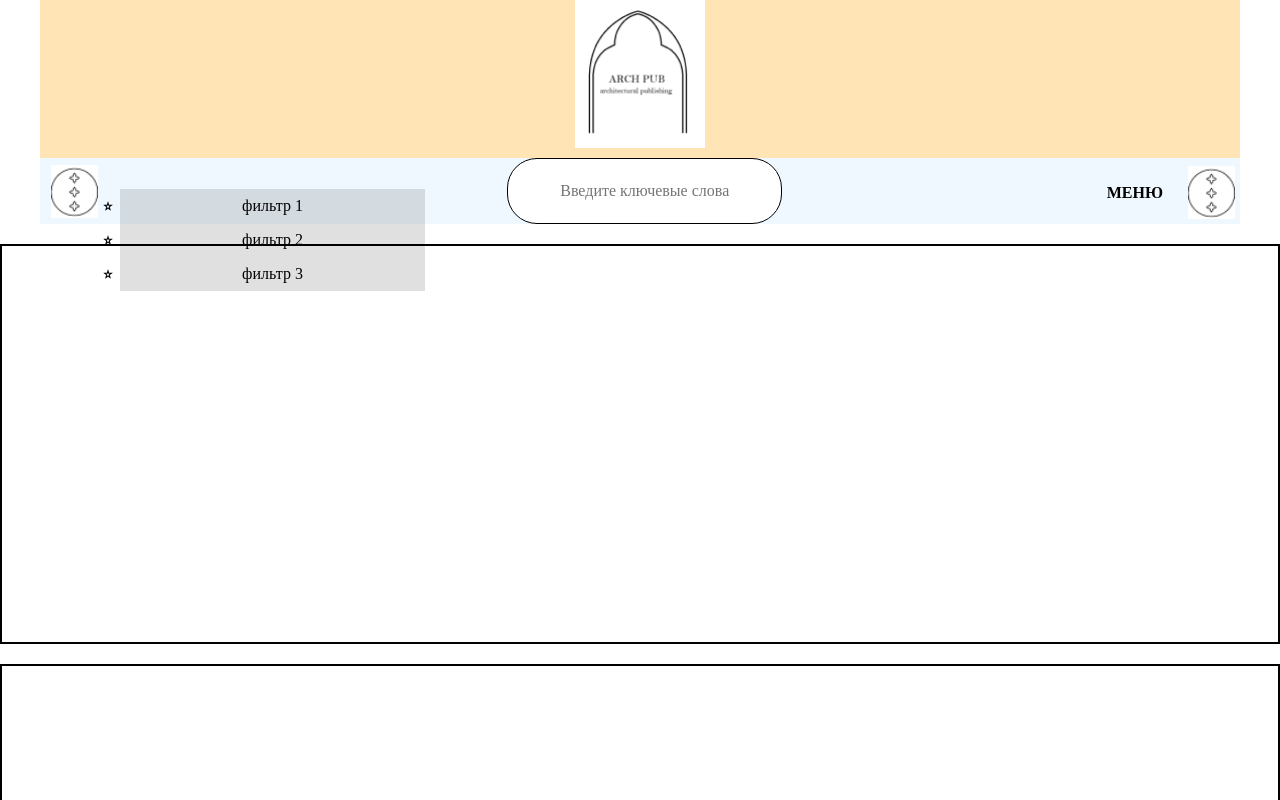
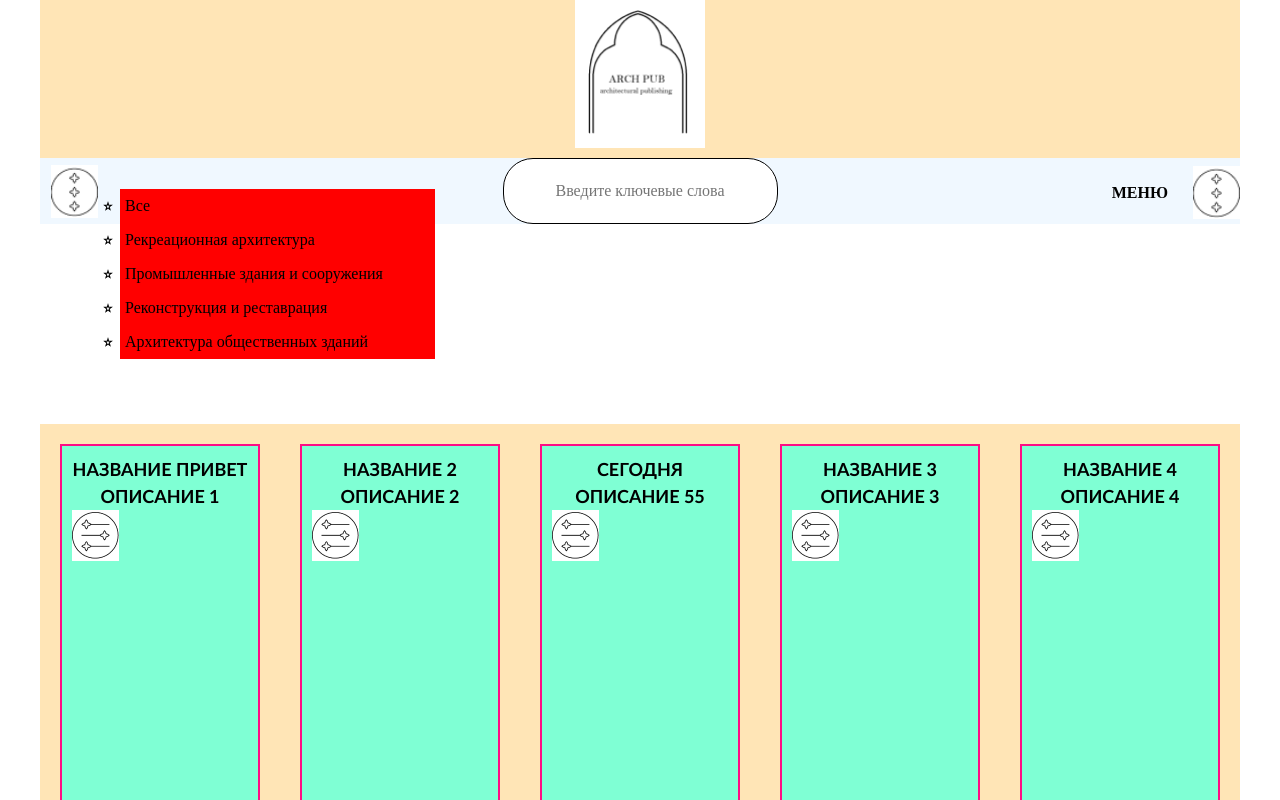
Before and after one commit to mrwhiteered/Architects-platform, a plain HTML site: page index.html in a window 1280 px wide. Both pictures are taken after a click on the button 82 px from the left and 192 px from the top of the page. Shown: the top 800 px of the page. Drawn offline with Linux system fonts and the light colour scheme.

Commit message:
edits_2
edits_2

```diff
--- /dev/null
+++ b/JS/Arhiv.js
@@ -0,0 +1,81 @@
+
+let arch = [
+    {
+     name: "Название Привет",
+     description: "Описание 1",
+     img: "/image/filter_logo.png",
+     category:"RA",
+    },
+
+    {
+        name: "Название 2",
+        description: "Описание 2",
+        img: "/image/filter_logo.png",
+        category:"RR" ,
+       },
+       {
+        name: " Сегодня",
+        description: "Описание 55",
+        img: "/image/filter_logo.png",
+        category:"AOZ" ,
+       },
+
+       {
+        name: "Название 3",
+        description: "Описание 3",
+        img: "/image/filter_logo.png",
+        category:"AOZ" ,
+       },
+
+       {
+        name: "Название 4",
+        description: "Описание 4",
+        img: "/image/filter_logo.png",
+        category:"RR" ,
+       },
+
+       {
+        name: "Название 5",
+        description: "Описание 5",
+        img: "/image/filter_logo.png",
+        category:"PZS" ,
+       },
+]
+
+let container = document.getElementsByClassName('containerFilter');
+
+var element = document.getElementById("containerForFilter");
+
+createadd();
+function createadd(){
+    for (let i=0; arch.length>i; i++ ) {
+        let newItem = document.createElement('div');
+        let newDescription = document.createElement('div');
+        let nameProject = arch[i]['name'];
+        let descriptionText = arch[i]['description'];
+        let category = arch[i]['category'];
+        let newImage = document.createElement('img');
+
+        let nodeTitle = document.createTextNode(nameProject);
+        let nodeDescription = document.createTextNode(descriptionText);
+
+
+        newImage.src = arch[i]['img'];
+
+
+        newItem.appendChild(nodeTitle);
+        newDescription.appendChild(nodeDescription);
+
+        newItem.classList.add('filterItem');
+        newItem.classList.add(category);
+        newItem.classList.add('show');
+
+        element.appendChild(newItem);
+        newItem.appendChild(newDescription);
+        newItem.appendChild(newImage);
+
+    }
+}
+
+
+console.log(arch);
--- a/JS/Filter.js
+++ b/JS/Filter.js
@@ -2,6 +2,19 @@ let filterLogo = document.querySelector('.filter__logo')
 let filterList = document.getElementById('filterList');
 let filterBtn = document.getElementById('filterBtn');
 let filterTitle = document.getElementById('filterTitle')
+let filterItem = document.querySelectorAll('.filter__item');
+
+
+// Смена цвета выбранного фильтра
+// for( let i = 0; i < filterItem.length; i++){
+//     filterItem[i].addEventListener('click', function(){
+// filterItem[i].classList.toggle('activn')
+//     });
+//   }
+
+
+
+
 
 // ----------Открытие фильтра-------------------------------------------
 // При нажатии на кнопку ,ему присваивается событие и выполняется функция
@@ -17,3 +30,42 @@ if (filterList.classList.contains('activFilter')) {
 }
 });
 //---------------------------------------------------
+
+
+window.onload = addAll();
+// Фильтр
+function filter(prop) {
+ if (prop == 'All'){
+    addAll();
+ } else {
+    removeClass();
+    addToScreen(prop);
+
+}
+}
+
+
+
+// Добавить элемент на страницу
+function addToScreen(prop){
+    let addShow = document.getElementsByClassName(prop);
+    for (let i =0; addShow.length > i; i++){
+        addShow[i].classList.add('show');
+    }
+}
+
+// Добавить ВСЕ элемент на страницу
+function addAll(){
+    let all = document.getElementsByClassName('filterItem');
+    for (let i =0; all.length > i; i++){
+        all[i].classList.add('show');
+    }
+}
+
+// Удалить классы с невыбранных
+function removeClass () {
+    let allFilterItem = document.getElementsByClassName('filterItem');
+    for (let i =0; allFilterItem.length > i; i++){
+        allFilterItem[i].classList.remove('show');
+    }
+}
--- a/css/style.css
+++ b/css/style.css
@@ -148,7 +148,7 @@ select {
 .menu {
     display: flex;
     margin-right: 0;
-    margin-left: auto;
+
     align-self: flex-end;
 }
 
@@ -159,11 +159,14 @@ select {
     line-height: 12px;
     text-transform: uppercase;
     margin-right: 20px;
+    margin-left: auto;
 }
 
 .menu__logo {
     width: 47px;
     margin: 5px;
+    margin-right: 0;
+
 }
 
 .btn__filter {
@@ -186,29 +189,63 @@ select {
     list-style-image: url('/image/list-style-img.png');
     padding: 5px;
 
+    text-align: left;
+
 }
 
 .activFilter {
     display: block;
-    background: #0000001f;
+    background: #ff0000;
     width: 100%;
 }
+
 
 .enableTitle {
     color: transparent;
 }
+.openbtn{
+    width: 315px;
+}
 
-/* -----------test------------ */
-.test{
-    height: 400px;
-    border: 2px solid black;
-    margin: 20px 0;
-}
 /* ----------------------- */
 .container__navigation{
-    width: 1200px;
+
     background-color: aliceblue;
     z-index: 30;
-    margin-top: 10px;
+
 
 }
+
+
+/* Фильтр */
+.filterItem{
+    padding: 10px;
+    border: solid rgb(255, 11, 133) 2px;
+    background-color: aquamarine;
+    margin: 20px;
+    height: 400px;
+    width: 200px;
+    font-size: 18px;
+    font-weight: 700;
+    text-transform: uppercase;
+    text-align: center;
+    font-family:'Gill Sans', 'Gill Sans MT', Calibri, 'Trebuchet MS', sans-serif;
+    display: none;
+  }
+  .show{
+    display: block;
+  }
+  .containerFilter{
+    display: flex;
+    flex-wrap: wrap;
+    margin-top: 200px;
+  }
+
+
+  /*смена цвета фильтра activn фильтр */
+  .activn{
+    background: green;
+    list-style:georgian;
+
+  }
+  /* --------------------------- */
--- a/index.html
+++ b/index.html
@@ -24,22 +24,27 @@
             </div>
             <nav id="nav" class="nav">
                 <div class="container__navigation">
-                    <div class="filter navigation">
+
+                    <div class="filter navigation openbtn">
                         <button id="filterBtn" class="btn__filter">
                             <img src="/image/filter_logo.png" alt="filter" class="filter__logo">
 
                             <ul id="filterList" class="filter__list">
-                                <li class="filter__item "> фильтр 1</li>
-                                <li class="filter__item"> фильтр 2</li>
-                                <li class="filter__item"> фильтр 3</li>
+                                <li class="filter__item filterJs chooseAllFilters" onclick="filter('All')"> Все</li>
+                                <li class="filter__item chooseRA"  onclick="filter('RA')">Рекреационная архитектура</li>
+                                <li class="filter__item choosePZS" onclick="filter('PZS')"> Промышленные здания и сооружения</li>
+                                <li class="filter__item chooseRR " onclick="filter('RR')"> Реконструкция и реставрация</li>
+                                <li class="filter__item chooseAOZ" onclick="filter('AOZ')"> Архитектура общественных зданий</li>
                             </ul>
                         </button>
                         <h2 id="filterTitle" class="filter__titile ">Область исследования</h2>
                     </div>
+
                     <div class="search navigation">
                         <input class="search__input" placeholder="Введите ключевые слова">
                     </div>
-                    <div class="menu navigation">
+
+                    <div class="menu navigation openbtn">
                         <h2 class="menu__title">Meню</h2>
                         <img src="/image/menu_logo.png" alt="menu" class="menu__logo">
                     </div>
@@ -49,13 +54,17 @@
     </header>
 
     <main class="main">
-        <div class="test"></div>
-        <div class="test"></div>
-        <div class="test"></div>
+        <!-- Контэйнер -->
+        <div class="container">
+        <div class="containerFilter" id="containerForFilter">
+
+        </div>
+    </div>
     </main>
     <footer></footer>
     <script src="JS/main.js"></script>
     <script src="JS/Filter.js"></script>
+    <script src="JS/Arhiv.js"></script>
 </body>
 
 </html>
```
